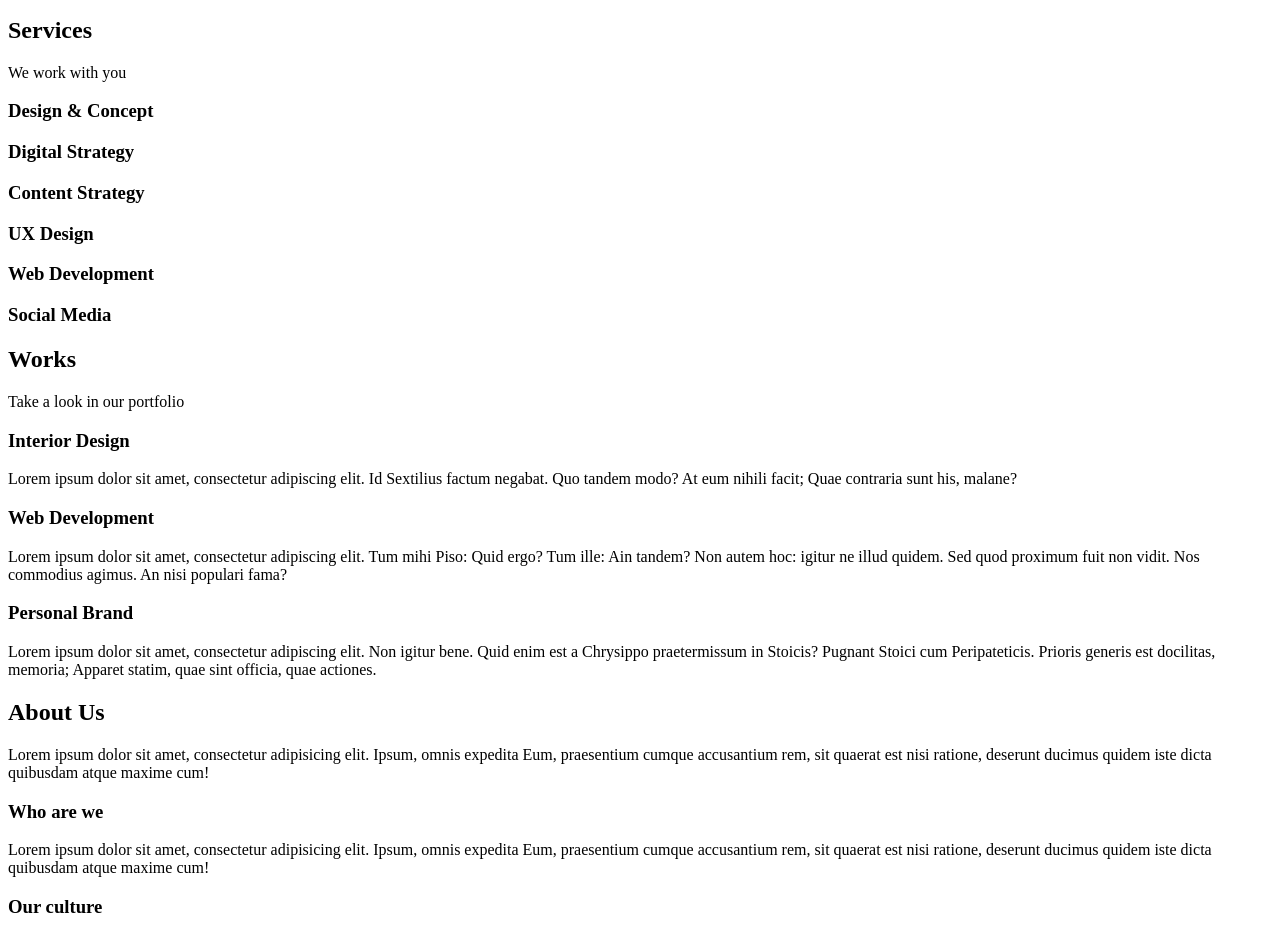
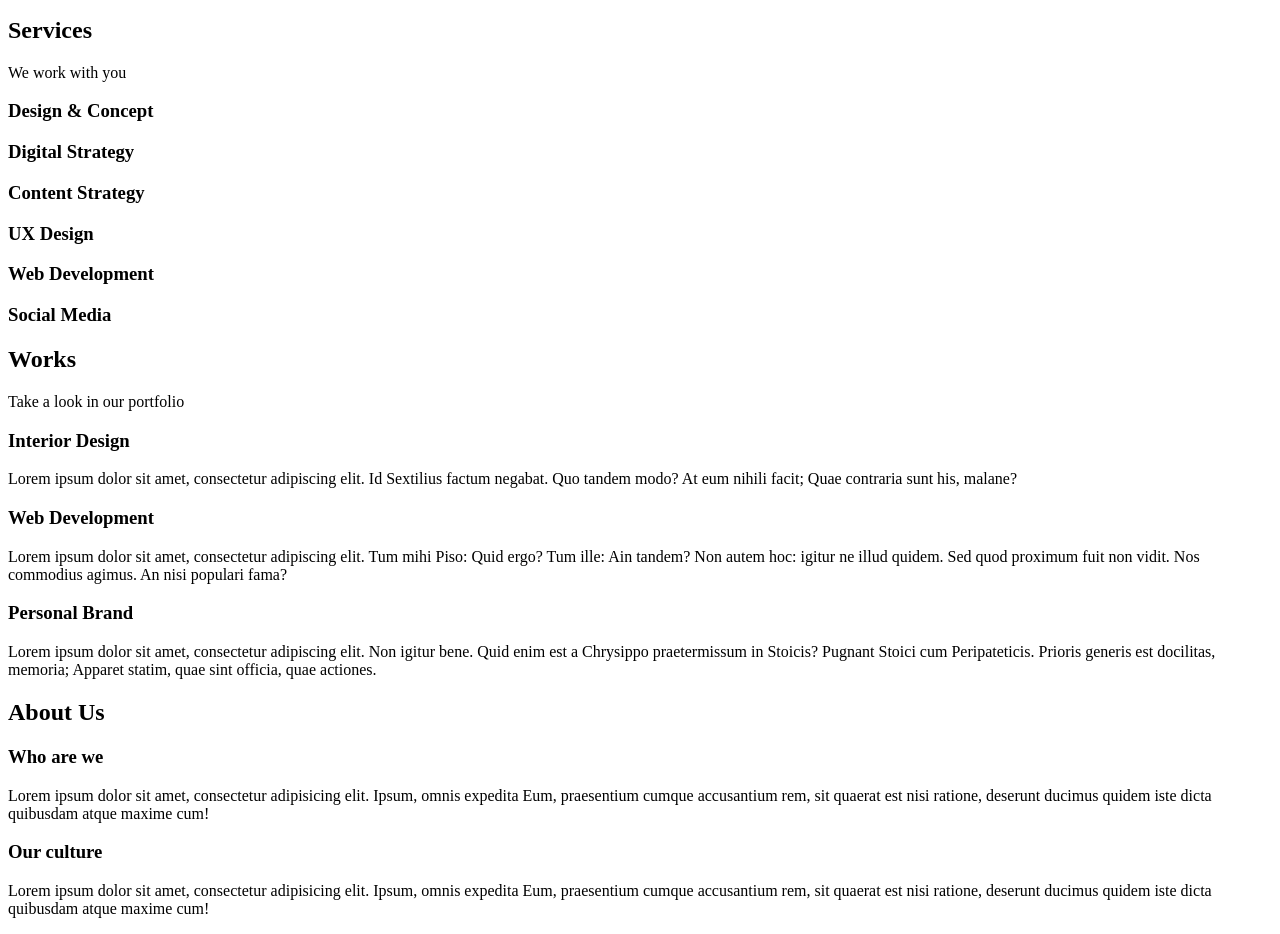
Before and after one commit to Mos3aB696/alx-frontend, a plain HTML site: page 0x00-html_advanced/12-index.html in a window 1280 px wide. Shown: the part 110-1044 px from the top of the page. Drawn offline with Linux system fonts and the light colour scheme.

Commit message:
Ta_12_sk

```diff
--- a/0x00-html_advanced/12-index.html
+++ b/0x00-html_advanced/12-index.html
@@ -62,12 +62,6 @@
       </section>
       <section>
         <h2>About Us</h2>
-        <p>
-          Lorem ipsum dolor sit amet, consectetur adipisicing elit. Ipsum, omnis
-          expedita Eum, praesentium cumque accusantium rem, sit quaerat est nisi
-          ratione, deserunt ducimus quidem iste dicta quibusdam atque maxime
-          cum!
-        </p>
         <h3>Who are we</h3>
         <p>
           Lorem ipsum dolor sit amet, consectetur adipisicing elit. Ipsum, omnis
```
